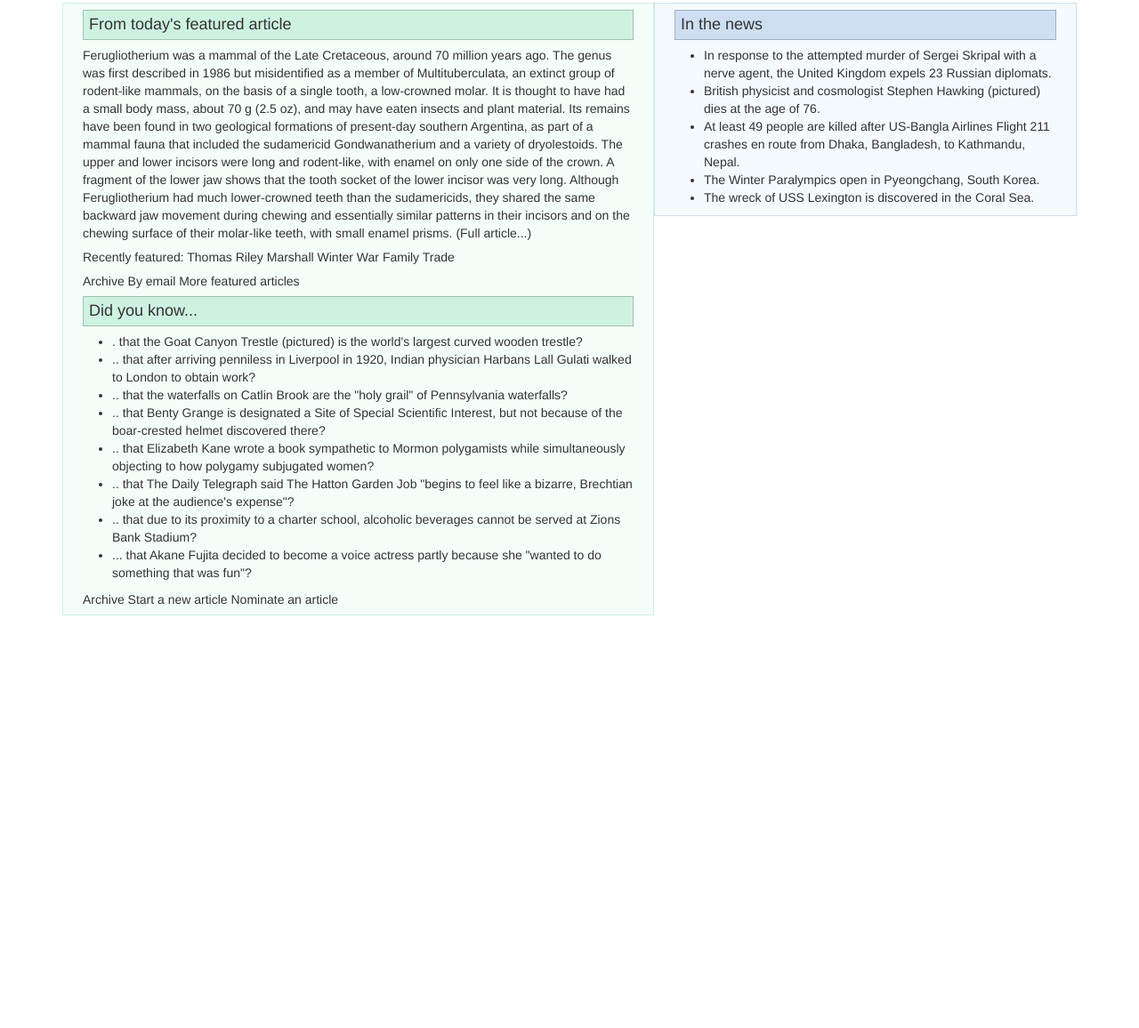
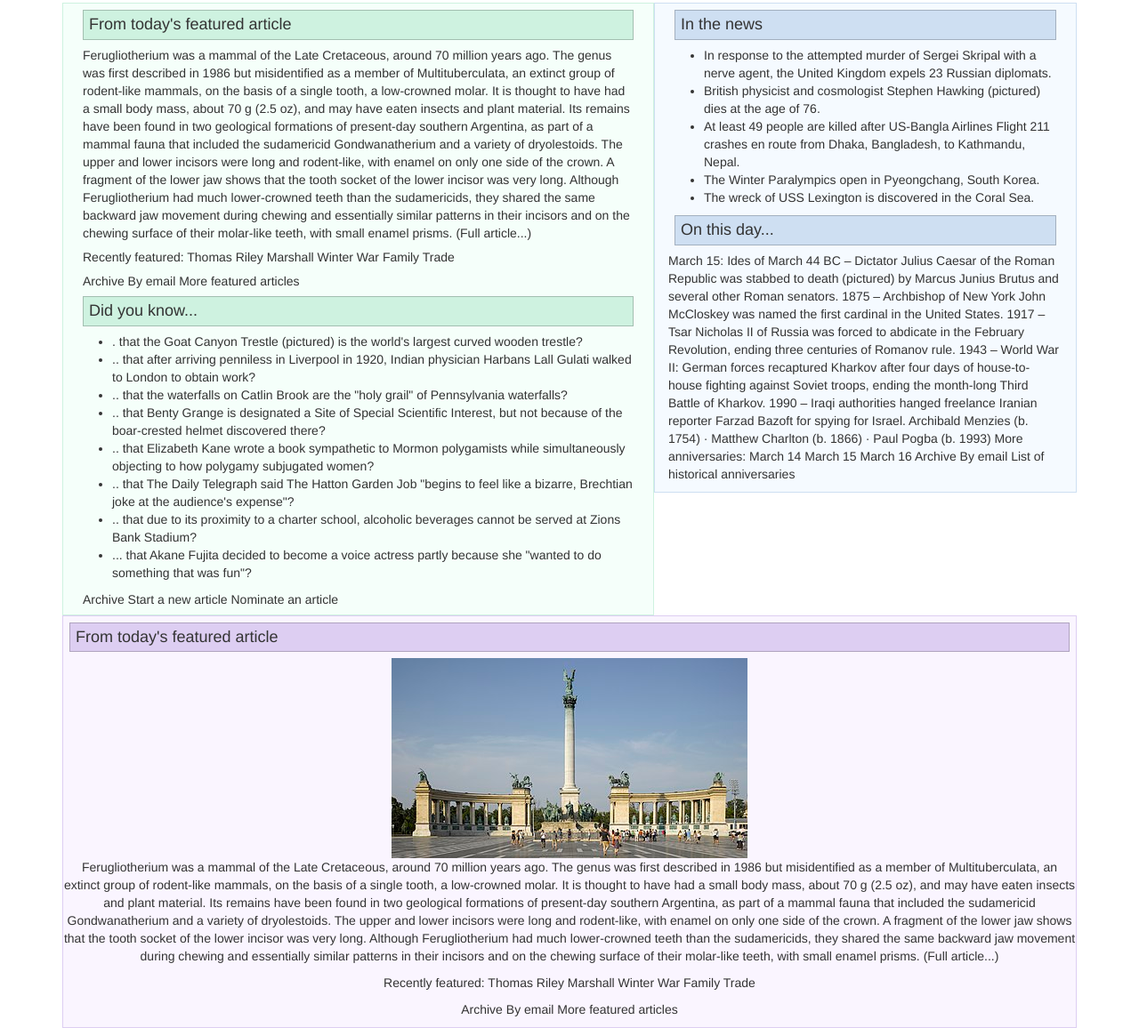
Before and after one commit to Drebnot/Wiki-rebuild, a plain HTML site: page index.html in a window 1280 px wide. Shown: the part 252-1408 px from the top of the page at 89% size. Before the commit the page ends 944 px from the top, so only its background shows below. Drawn offline with Linux system fonts and the light colour scheme.

Commit message:
add purple class with content. add blue stuff

```diff
--- a/css/styles.css
+++ b/css/styles.css
@@ -22,11 +22,10 @@ h1 {
 }
 
 .welcome-list ul {
-  position: relative;
   float: right;
   column-count: 3;
   column-gap: 60px;
-  list-style-type: none;
+  list-style: inside;
 }
  .row {
    margin: 0 auto;
@@ -72,3 +71,25 @@ h1 {
   list-style-type: none;
   padding-left: 20px;
 }
+
+.purple {
+  width: 100%;
+  border: 1px solid #ddcef2;
+  background-color: #faf5ff;
+}
+
+.purple h2 {
+  background-color: #ddcef2;
+  border: 1px solid #afa3bf;
+  margin: 7px;
+  font-size: 18px;
+  padding: 6px;
+}
+.purple p {
+  text-align: center;
+}
+
+.purple img {
+  display: block;
+  margin: 0 auto;
+}
--- a/index.html
+++ b/index.html
@@ -38,7 +38,7 @@
           </ul>
         </div>
       </div>
-    <div class="row">
+      <div class="row">
       <div class="col-md-7">
         <div class="feature-green">
           <h2>From today's featured article</h2>
@@ -71,8 +71,25 @@
             <li>The Winter Paralympics open in Pyeongchang, South Korea.</li>
             <li>The wreck of USS Lexington is discovered in the Coral Sea.</li>
           </ul>
+          <h2>On this day...</h2>
+          <p>March 15: Ides of March 44 BC – Dictator Julius Caesar of the Roman Republic was stabbed to death (pictured) by Marcus Junius Brutus and several other Roman senators.
+1875 – Archbishop of New York John McCloskey was named the first cardinal in the United States.
+1917 – Tsar Nicholas II of Russia was forced to abdicate in the February Revolution, ending three centuries of Romanov rule.
+1943 – World War II: German forces recaptured Kharkov after four days of house-to-house fighting against Soviet troops, ending the month-long Third Battle of Kharkov.
+1990 – Iraqi authorities hanged freelance Iranian reporter Farzad Bazoft for spying for Israel.
+Archibald Menzies (b. 1754) · Matthew Charlton (b. 1866) · Paul Pogba (b. 1993)
+
+More anniversaries: March 14 March 15 March 16
+Archive By email List of historical anniversaries</p>
         </div>
+      </div>
     </div>
+      <div class="purple">
+        <h2>From today's featured article</h2>
+        <img src="img/wiki.jpg" alt="Image of budapest">
+        <p>Ferugliotherium was a mammal of the Late Cretaceous, around 70 million years ago. The genus was first described in 1986 but misidentified as a member of Multituberculata, an extinct group of rodent-like mammals, on the basis of a single tooth, a low-crowned molar. It is thought to have had a small body mass, about 70 g (2.5 oz), and may have eaten insects and plant material. Its remains have been found in two geological formations of present-day southern Argentina, as part of a mammal fauna that included the sudamericid Gondwanatherium and a variety of dryolestoids. The upper and lower incisors were long and rodent-like, with enamel on only one side of the crown. A fragment of the lower jaw shows that the tooth socket of the lower incisor was very long. Although Ferugliotherium had much lower-crowned teeth than the sudamericids, they shared the same backward jaw movement during chewing and essentially similar patterns in their incisors and on the chewing surface of their molar-like teeth, with small enamel prisms. (Full article...)</p>
+        <p>Recently featured: Thomas Riley Marshall Winter War Family Trade</p>
+        <p>Archive By email More featured articles</p>
       </div>
     </div>
   </body>
```
Also changed, not shown: img/wiki.jpg (added).
